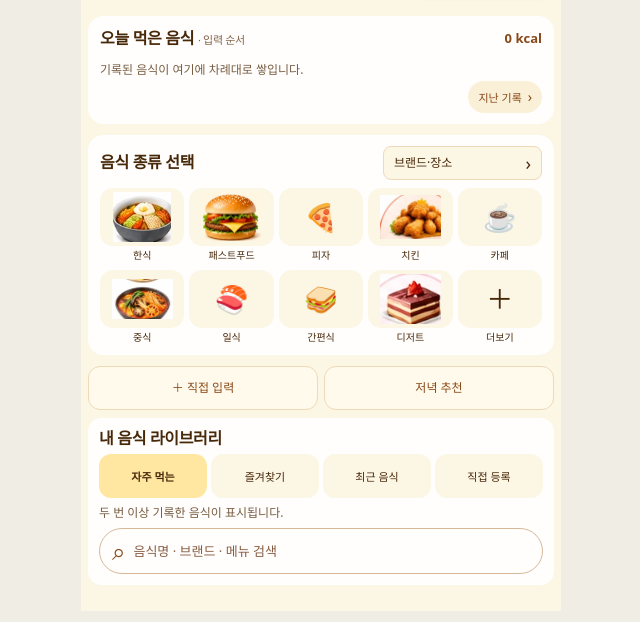
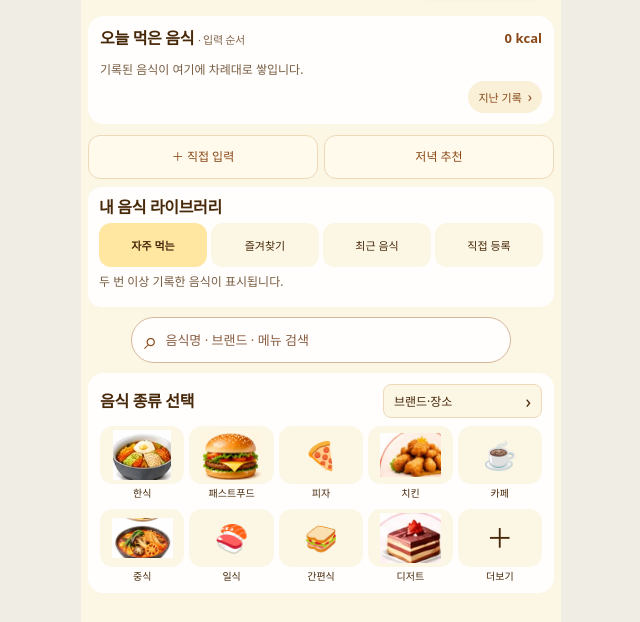
Before and after one commit to sjbrotherjs/sjbrotherjs-gangyebap-preview, a plain HTML site: page index.html in a window 1280 px wide. Shown: the part 202-824 px from the top of the page, without its empty margins (319-959 px from the left). Drawn offline with Linux system fonts and the light colour scheme.

Commit message:
Place search between the library and food categories

```diff
--- a/index.html
+++ b/index.html
@@ -30,14 +30,6 @@
     <div id="cart" aria-live="polite"></div>
     <button id="history" type="button">지난 기록 <span aria-hidden="true">›</span></button>
   </section>
-  <section class="surface categorySurface" aria-labelledby="categoryTitle">
-    <div class="sectionHead categoryHead">
-      <h2 id="categoryTitle">음식 종류 선택</h2>
-      <button id="brandBrowse" class="brandBrowse" type="button" aria-haspopup="dialog" aria-controls="sheet">브랜드·장소 <span aria-hidden="true">›</span></button>
-    </div>
-    <div id="categories" class="categoryGrid"></div>
-    <div id="categoryOptions" class="foodGrid"></div>
-  </section>
   <div class="mealActions">
     <button id="manual" class="inputButton">＋ 직접 입력</button>
     <button id="dinner" class="inputButton">저녁 추천</button>
@@ -48,9 +40,19 @@
       <button data-library="often">자주 먹는</button><button data-library="favorite">즐겨찾기</button><button data-library="recent">최근 음식</button><button data-library="own">직접 등록</button>
     </div>
     <div id="library"></div>
+  </section>
+  <section class="foodSearch" role="search" aria-label="음식 검색">
     <label class="searchBar"><span aria-hidden="true">⌕</span><input id="query" type="search" aria-label="음식명 · 브랜드 · 메뉴 검색" placeholder="음식명 · 브랜드 · 메뉴 검색"></label>
     <small id="count" aria-live="polite"></small>
     <div id="matches" class="foodGrid"></div>
+  </section>
+  <section class="surface categorySurface" aria-labelledby="categoryTitle">
+    <div class="sectionHead categoryHead">
+      <h2 id="categoryTitle">음식 종류 선택</h2>
+      <button id="brandBrowse" class="brandBrowse" type="button" aria-haspopup="dialog" aria-controls="sheet">브랜드·장소 <span aria-hidden="true">›</span></button>
+    </div>
+    <div id="categories" class="categoryGrid"></div>
+    <div id="categoryOptions" class="foodGrid"></div>
   </section>
 </main>
 <dialog id="sheet" aria-labelledby="dialogTitle">
--- a/styles.css
+++ b/styles.css
@@ -72,7 +72,8 @@ small{display:block;color:#76573c;font-size:11px;font-weight:450}
 .libraryTabs{display:grid;grid-template-columns:repeat(4,minmax(0,1fr));gap:4px;margin:5px 0}
 .libraryTabs button{min-width:0;padding-inline:1px;font-size:11px;background:var(--cream);border:0}
 .libraryTabs button[aria-pressed=true]{background:#ffe7a2;font-weight:700}
-.searchBar{display:flex;align-items:center;gap:8px;border:1px solid #d6b898;border-radius:30px;min-height:46px;padding:0 12px;margin-top:7px}
+.foodSearch{width:min(100%,380px);margin:10px auto}
+.searchBar{display:flex;align-items:center;gap:8px;border:1px solid #d6b898;border-radius:30px;min-height:46px;padding:0 12px;background:#fffefd}
 .searchBar span{font-size:24px;color:var(--accent)}
 .searchBar input{border:0;background:transparent;padding:0;width:100%;min-width:0;font-size:13px}
 .searchBar input::placeholder{color:#875c41}
```
Also changed, not shown: offline-list.js (+1 -1 lines).
